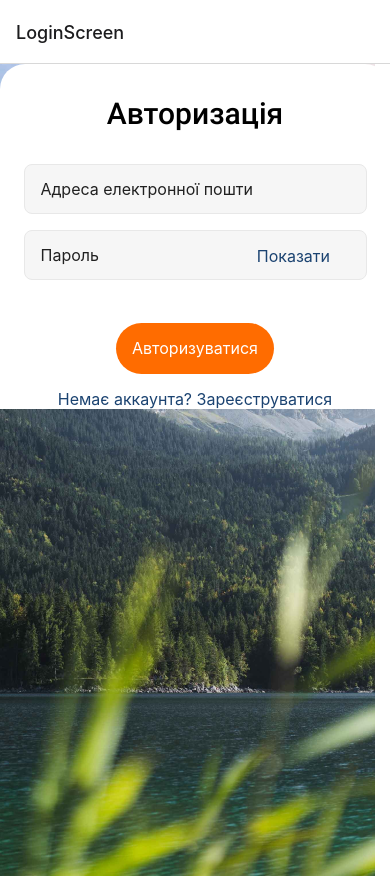
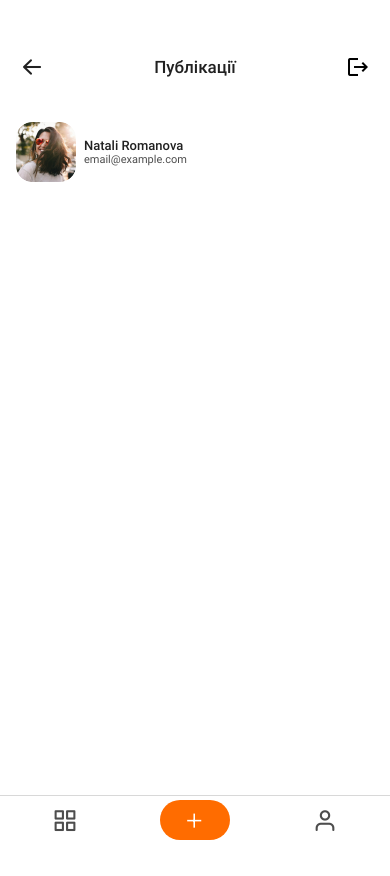
Before and after one commit to nataliapovaliy/AwesomeProject, a React Native app: screen / in a window 390 px wide. After the commit the page ends 844 px from the top, so only its background shows below. Built offline with nearby package versions, Linux system fonts and the light colour scheme.

Commit message:
navigation, header, footer

```diff
--- a/App.js
+++ b/App.js
@@ -18,13 +18,13 @@
     <View style={styles.container}>
       <StatusBar style="auto" />
         <NavigationContainer>
-          <MainStack.Navigator initialRouteName="LoginScreen">
-            <MainStack.Screen name="RegistrationScreen" component={RegistrationScreen} />
-            <MainStack.Screen name="LoginScreen" component={LoginScreen} />
-            <MainStack.Screen name="Home" component={Home} />
+          <MainStack.Navigator initialRouteName="Home">
+            <MainStack.Screen name="RegistrationScreen" component={RegistrationScreen} options={{ headerShown: false }}/>
+            <MainStack.Screen name="LoginScreen" component={LoginScreen} options={{ headerShown: false }} />
+            <MainStack.Screen name="Home" component={Home} options={{ headerShown: false }} />
             <MainStack.Screen name="PostsScreen" component={PostsScreen} />
             <MainStack.Screen name="CreatPostsScreen" component={CreatPostsScreen} />
-            <MainStack.Screen name="ProfileScreen" component={ProfileScreen} />
+            <MainStack.Screen name="ProfileScreen" component={ProfileScreen} options={{ headerShown: false }} />
           </MainStack.Navigator>
         </NavigationContainer>
     </View>
--- /dev/null
+++ b/Screens/Header.js
@@ -0,0 +1,56 @@
+import React from 'react';
+import { useFonts } from 'expo-font';
+import { AntDesign } from '@expo/vector-icons';
+import { MaterialIcons } from '@expo/vector-icons';
+import { StyleSheet, View, Text } from 'react-native-web';
+
+export const Header = ({ title }) => {
+    const [fontsLoaded] = useFonts({
+        RobotoMedium: require('../assets/fonts/Roboto-Medium.ttf'),
+        RobotoRegular: require('../assets/fonts/Roboto-Regular.ttf'),
+    })
+
+    if (!fontsLoaded) {
+        return null
+    }
+
+    return (
+        <View style={styles.container}>
+            <AntDesign name="arrowleft" size={24} color="#212121"
+                // style={styles.returnSvg}
+                backgroundColor={'transparent'}
+                // header={20}
+            />
+
+            <Text style={styles.titleHeader}>{title}</Text>
+
+            <MaterialIcons name="logout" size={24} color="black"
+                backgroundColor="transparent"
+            />
+        </View>
+    );
+}
+
+const styles = StyleSheet.create({
+    container: {
+        display: 'flex',
+        flexDirection: 'row',
+        // fontFamily: 'RobotoRegular',
+        alignItems: 'center',
+        justifyContent: 'space-between',
+        paddingHorizontal: 20,
+        paddingTop: 54,
+        paddingBottom: 10,
+        backgroundColor: '#FFFFFF',
+        boxShadow: '0 0.5 0 rgba(0, 0, 0, 0.3)',
+        backdropFilter: 'blur(13.5914)',
+        // borderBottomWidth: 1,
+        // borderBottomColor: '#BDBDBD',
+    },
+    titleHeader: {
+        fontFamily: 'RobotoMedium',
+        fontSize: 17,
+        lineHeight: 22,
+        color: '#212121',
+    },
+});
--- a/Screens/Home.js
+++ b/Screens/Home.js
@@ -1,68 +1,77 @@
 import React from 'react';
-// import 'react-native-gesture-handler';
-import { NavigationContainer } from '@react-navigation/native';
-import { createStackNavigator } from '@react-navigation/stack';
 import { PostsScreen } from './PostsScreen';
-import { CreatePostsScreen } from './CreatePostsScreen';
+import { CreatPostsScreen } from './CreatePostsScreen';
 import { ProfileScreen } from './ProfileScreen';
-import { StyleSheet, View } from 'react-native';
-import { useFonts } from 'expo-font';
-import { AntDesign } from '@expo/vector-icons';
+import {Header} from './Header';
+import { Ionicons } from '@expo/vector-icons';
+import { StyleSheet } from "react-native";
+import { createBottomTabNavigator } from "@react-navigation/bottom-tabs";
+import { Feather } from '@expo/vector-icons';
 
-const MainStack = createStackNavigator()
+const Tabs = createBottomTabNavigator();
 
 export const Home = () => {
-  const [fontsLoaded] = useFonts({
-        RobotoRegular: require('../assets/fonts/Roboto-Regular.ttf'),
-  })
+  return (
+    <Tabs.Navigator
+      screenOptions={({ route }) => ({
+        tabBarIcon: ({ color, size }) => {
+          if (route.name === "Публікації") {
+            return <Feather name="grid" size={size} color='rgba(33, 33, 33, 0.8)' />
+          } else if (route.name === "Створити публікацію") {
+            return <Ionicons name="add" size={size} color='#FFFFFF' style={styles.addPost} />
+          } else if (route.name === "Profile") {
+            return <Feather name="user" size={size} color={color} />
+          }
+        },
+      })}
+      tabBarOptions={{
+        activeTintColor: '#FF6C00',
+        inactiveTintColor: 'rgba(33, 33, 33, 0.8)',
+        showLabel: false,
+        initialRouteName: 'PostsScreen',
+      }}
+    >
 
-  if (!fontsLoaded) {
-        return null
-  }
+      <Tabs.Screen
+        name="Публікації"
+        component={PostsScreen}
+        options={{
+            headerShown: true,
+            header: ({ navigation, route }) => <Header title={route.name} />,
+          }}
+      />
 
-  return (<></>)
+      <Tabs.Screen
+        name="Створити публікацію"
+        component={CreatPostsScreen}
+        options={{
+            headerShown: true,
+            header: ({ navigation, route }) => <Header title={route.name} />,
+          }}
+      />
+      <Tabs.Screen
+        name="Profile"
+        component={ProfileScreen}
+        options={{
+            headerShown: false,
+            header: ({ navigation, route }) => <Header title={route.name} />,
+          }}
+            />
 
-  // return (
-  //   <NavigationContainer>
-  //     <MainStack.Navigator initialRouteName="PostsScreen">
-  //       <MainStack.Screen name="CreatePostsScreen" component={CreatePostsScreen} />
-  //       <MainStack.Screen name="ProfileScreen" component={ProfileScreen} />
-  //       <MainStack.Screen
-  //         name="PostsScreen" component={PostsScreen}
-  //         options={{
-  //             title: 'Публікації',
-  //             headerStyle: {
-  //               boxShadow: '0 0.5 0 rgba(0, 0, 0, 0.3)',
-  //               backdropFilter: 'blur(13.5914)',
-  //             },
-  //             headerTintColor: '#212121',
-  //             headerTitleStyle: {
-  //               fontFamily: 'Roboto-Regular',
-  //               fontSize: 17,
-  //               lineHeight: 22,
-  //             },
-  //             headerLeft: () => (
-  //               <View style={styles.button} onPress={() => alert('This is a button!')}>
-  //                 <AntDesign name="arrowleft" size={24} color="#212121" />
-  //               </View>
-
-
-  //               // <Button
-  //               //   onPress={() => alert('This is a button!')}
-  //               //   title="Press me"
-  //               //   color="#fff"
-  //               // />
-  //             ),
-  //           }}
-  //       />
-  //     </MainStack.Navigator>
-  //   </NavigationContainer>
-  // )
+    </Tabs.Navigator>
+  )
 }
 
 const styles = StyleSheet.create({
-  button: {
-    width: 24,
-    height: 24,
-  }
-})
+  addPost: {
+    textAlign: 'center',
+    alignItems: 'center',
+    display: 'flex',
+    justifyContent: 'center',
+    backgroundColor: '#FF6C00',
+    width: 70,
+    height: 40,
+    borderRadius: 20,
+    // paddingTop: 9,
+  },
+});
--- a/Screens/LoginScreen.js
+++ b/Screens/LoginScreen.js
@@ -37,9 +37,9 @@
     }
 
     return (
-        <TouchableWithoutFeedback onPress={Keyboard.dismiss}>
+        // <TouchableWithoutFeedback onPress={Keyboard.dismiss}>
             <View style={styles.container}>
-                <KeyboardAvoidingView behavior={Platform.OS == "ios" ? "padding" : "height"}>
+                {/* <KeyboardAvoidingView behavior={Platform.OS == "ios" ? "padding" : "height"}> */}
                     <ImageBackground
                         source={require('../assets/images/imgbg.png')}
                         style={styles.imageBg}>
@@ -81,9 +81,9 @@
 
                         </View>
                     </ImageBackground>
-                </KeyboardAvoidingView>
+                {/* </KeyboardAvoidingView>                 */}
             </View>
-        </TouchableWithoutFeedback>
+        // </TouchableWithoutFeedback>
 
         )
 }
@@ -103,6 +103,7 @@
     logBg: {
         paddingHorizontal: 16,
         width: '100%',
+        height: 489,
         backgroundColor: '#FFFFFF',
         borderTopLeftRadius: 25,
         borderTopRightRadius: 25,
--- a/package.json
+++ b/package.json
@@ -20,6 +20,7 @@
     "react-dom": "^18.2.0",
     "react-native": "0.71.7",
     "react-native-gesture-handler": "^2.9.0",
+    "react-native-reanimated": "^3.1.0",
     "react-native-safe-area-context": "4.5.0",
     "react-native-screens": "~3.20.0",
     "react-native-web": "^0.18.12"
```
Also changed, not shown: 1 other file (tests, documents, lock files or other folders).
